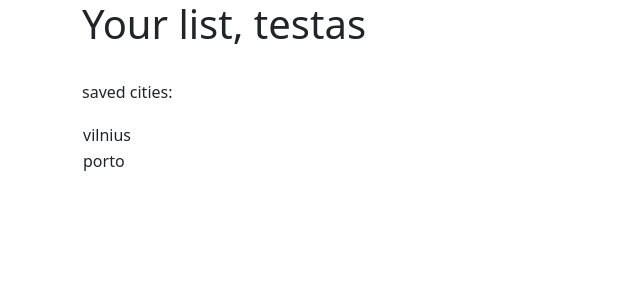
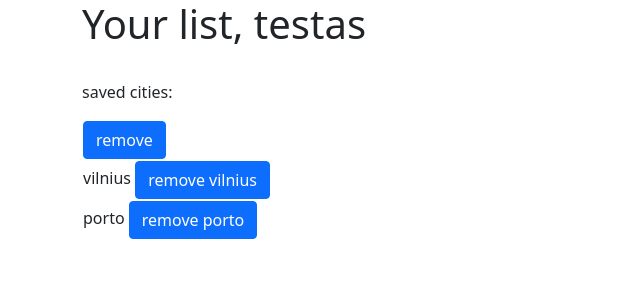
Before and after one commit to AgneSva/OPAT-projektas, a Flask app: page /list in a window 1280 px wide. Shown: the top 300 px of the page, without its empty margins (0-640 px from the left). Run offline with Flask 2, Linux system fonts and the light colour scheme; a user stored in the database is signed in; data comes from the database, SQL or seed files in the repository; both versions use the stored data as it was after the commit; some libraries are stand-ins or nearby versions.

Commit message:
corrections

```diff
--- a/app.py
+++ b/app.py
@@ -1,6 +1,7 @@
 import sqlite3
 from flask import Flask, redirect, url_for, render_template, request, session
 import requests
+
 
 
 def __init__(self):
@@ -163,7 +164,6 @@
         city_name = request.form['search']
         global searched
         searched= city_name
-        print(searched)
 
         complete_url = base_url + "appid=" + api_key +"&q="+city_name + "&units=metric"
 
@@ -275,13 +275,15 @@
          session.clear()
          return redirect(url_for('index'))
 
+
+
 def findlist(usr):
     con = sqlite3.connect('datab.db')
     cur = con.cursor()
     cur.execute('Select citys FROM user_items WHERE username=?', [usr])
 
     items = cur.fetchall()
-    print(items)
+
     return items
 
 
@@ -299,5 +301,13 @@
        # return render_template('profile.html', password= =session['password'] )
 
 
+@app.route('/remove', methods=['GET', 'POST'])
+def remove():
+
+    if request.method == 'POST':
+
+        return render_template("profile.html", username=session['username'])
+
+
 if __name__ == '__main__':
     app.run(debug=True)
--- a/templates/home-logged-in.html
+++ b/templates/home-logged-in.html
@@ -32,6 +32,7 @@
         <div class="mb-3">
             <label for="Search" class="form-label">Search</label>
             <input type="text" class="form-control" id="search" name="search" value={{searching}}>
+            <br/>
             <button type="submit" class="btn btn-primary">Search</button>
         </div>
 
--- a/templates/mylist.html
+++ b/templates/mylist.html
@@ -23,16 +23,19 @@
     <p> saved cities: </p>
 
 
+  </form>
+  <form action="/remove" method="POST">
     <table>
         {% for item in items %}
         <tr>
-            <td>{{item[0]}}</td>
+
+            <td >
+                {{item[0]}}  <button type="submit" class="btn btn-primary" name="submit_a">remove  {{item[0]}} </button>     </td>
+
+
         </td>
         {% endfor %}
-
-     </form>
-
-
+    </form>
 
 
 
--- a/templates/search.html
+++ b/templates/search.html
@@ -22,6 +22,7 @@
         <div class="mb-3">
             <label for="Search" class="form-label">Search</label>
             <input type="text" class="form-control" id="search" name="search">
+            <br/>
             <button type="submit" class="btn btn-primary">Search</button>
         </div>
 
```
Also changed, not shown: datab.db, 1 other file.
